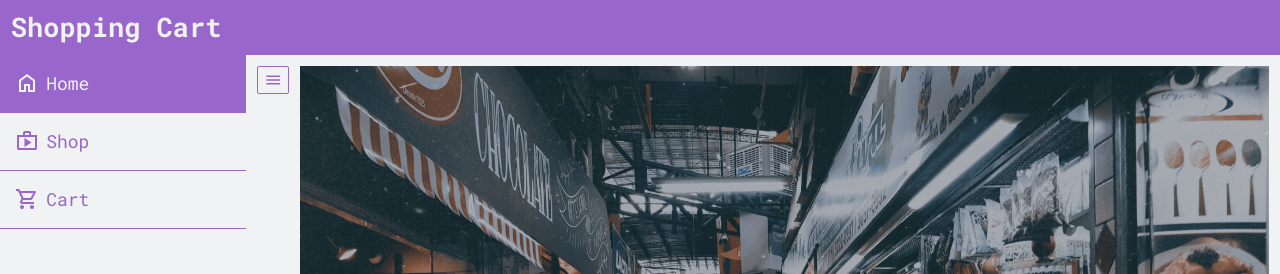
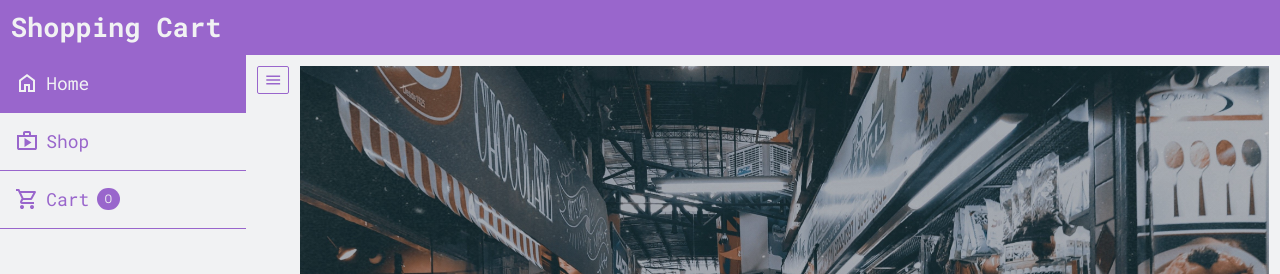
Before and after one commit to SuspiciousApplePie/shopping-cart, a React (Vite) app: page / in a window 1280 px wide. Shown: the top 274 px of the page. Built offline with nearby package versions, Linux system fonts and the light colour scheme; no server answers.

Commit message:
Add cart item counter besides cart nav

```diff
--- a/src/App.jsx
+++ b/src/App.jsx
@@ -67,7 +67,11 @@ function App() {
           sidebarToggle ? styles.main : `${styles.main} ${styles.hide}`
         }
       >
-        <Sidebar sidebarToggle={sidebarToggle} toggleSidebar={toggleSidebar} />
+        <Sidebar
+          sidebarToggle={sidebarToggle}
+          toggleSidebar={toggleSidebar}
+          cart={cart}
+        />
         <Outlet
           context={{
             products,
--- a/src/components/sidebar/Sidebar.jsx
+++ b/src/components/sidebar/Sidebar.jsx
@@ -1,7 +1,7 @@
 import { NavLink } from "react-router";
 import styles from "./Sidebar.module.css";
 
-function Sidebar({ sidebarToggle, toggleSidebar }) {
+function Sidebar({ sidebarToggle, toggleSidebar, cart }) {
   return (
     <nav
       className={
@@ -54,7 +54,7 @@ function Sidebar({ sidebarToggle, toggleSidebar }) {
             >
               <path d="M223.5-103.5Q200-127 200-160t23.5-56.5Q247-240 280-240t56.5 23.5Q360-193 360-160t-23.5 56.5Q313-80 280-80t-56.5-23.5Zm400 0Q600-127 600-160t23.5-56.5Q647-240 680-240t56.5 23.5Q760-193 760-160t-23.5 56.5Q713-80 680-80t-56.5-23.5ZM246-720l96 200h280l110-200H246Zm-38-80h590q23 0 35 20.5t1 41.5L692-482q-11 20-29.5 31T622-440H324l-44 80h480v80H280q-45 0-68-39.5t-2-78.5l54-98-144-304H40v-80h130l38 80Zm134 280h280-280Z" />
             </svg>
-            Cart
+            Cart <span className={styles.cartItemCount}>{cart.size}</span>
           </NavLink>
         </li>
       </ul>
--- a/src/components/sidebar/Sidebar.module.css
+++ b/src/components/sidebar/Sidebar.module.css
@@ -62,6 +62,12 @@
   background-color: var(--color-3);
 }
 
+.navItem:has(a:not(.active):hover) .cartItemCount {
+  color: var(--color-1);
+  border: 1px solid var(--color-1);
+  background-color: var(--color-3);
+}
+
 .navItem:has(a.active) {
   background-color: var(--color-1);
   color: var(--color-2);
@@ -70,6 +76,21 @@
 
 .navItem a.active {
   color: var(--color-2);
+}
+
+a.active .cartItemCount {
+  background-color: var(--color-2);
+  color: var(--color-1);
+  border: none;
+}
+
+.cartItemCount {
+  font-family: "Space Grotesk", sans-serif;
+  background-color: var(--color-1);
+  color: var(--color-2);
+  padding: 2px 8px;
+  border-radius: 30px;
+  font-size: 12px;
 }
 
 @media (max-width: 768px) {
```
Also changed, not shown: 2 other files (tests, documents, lock files or other folders).
